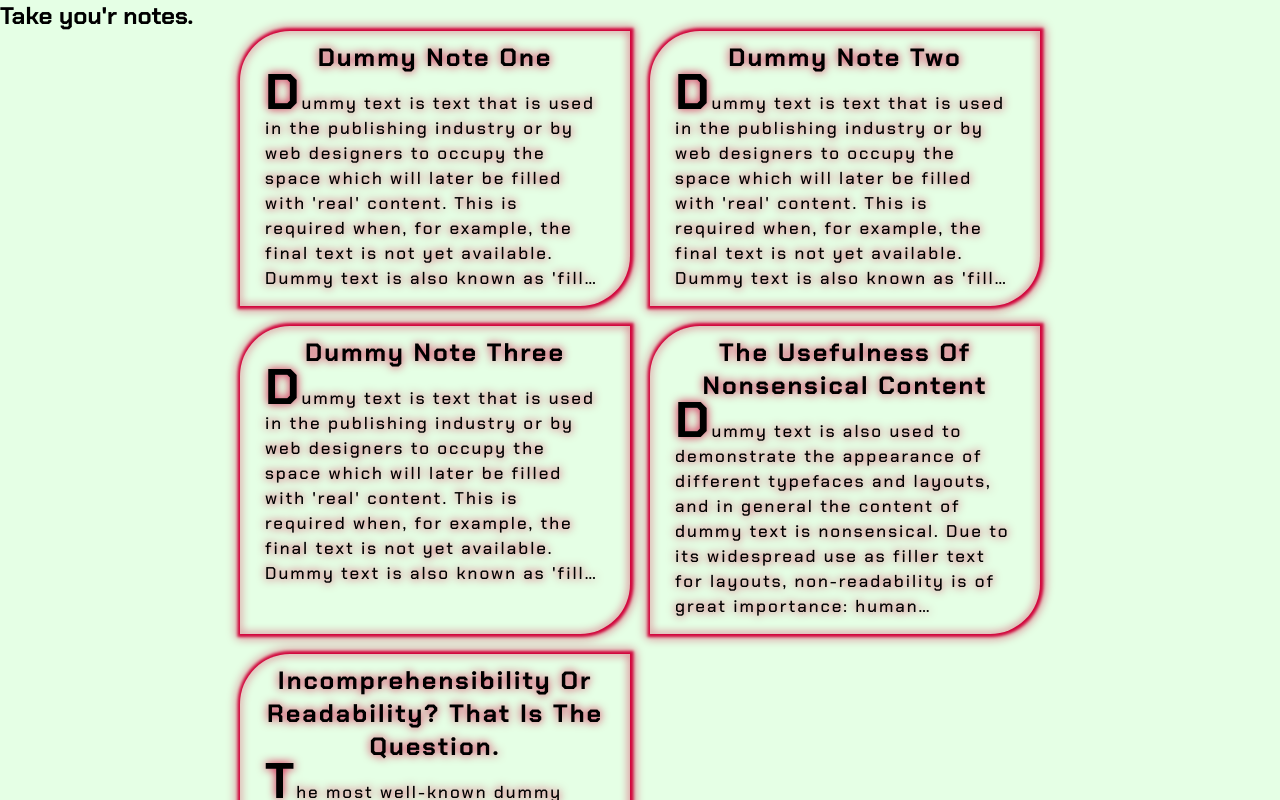
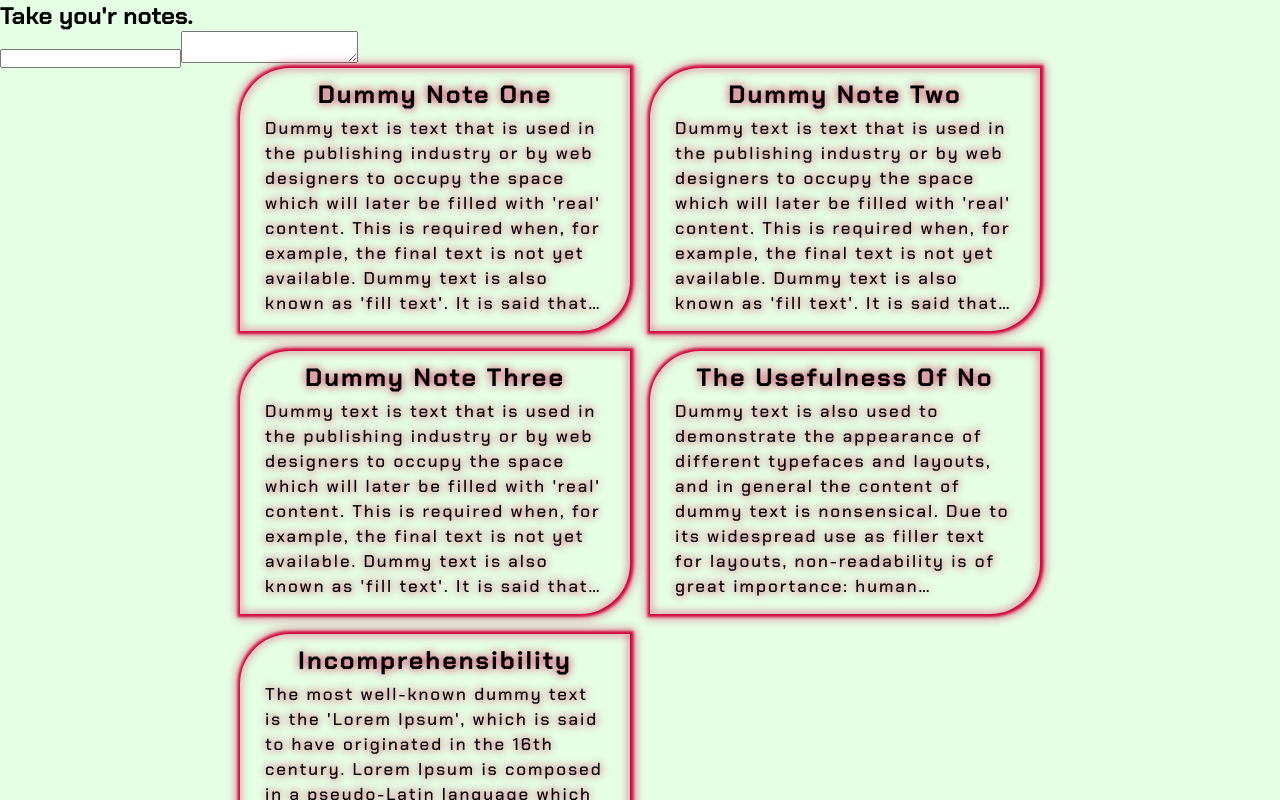
Before and after one commit to gebrina/react-note-app-with-testing, a React (Create React App) app: page / in a window 1280 px wide. Shown: the top 800 px of the page. Built offline with nearby package versions, Linux system fonts and the light colour scheme.

Commit message:
creatd add note form

```diff
--- a/src/components/card/Card.scss
+++ b/src/components/card/Card.scss
@@ -19,10 +19,6 @@
     -webkit-line-clamp: 8;
     -webkit-box-orient: vertical;
     overflow: hidden;
-    &:first-letter {
-      font-weight: 700;
-      font-size: 50px;
-    }
   }
 
   &:hover {
--- a/src/components/card/Card.tsx
+++ b/src/components/card/Card.tsx
@@ -9,7 +9,7 @@ const Card: FC<CardProps> = ({ note }) => {
   const { description, title } = note;
   return (
     <div className="card">
-      <h3 className="title">{title}</h3>
+      <h3 className="title">{title.substring(0, 20)}</h3>
       <p className="body">{description}</p>
     </div>
   );
--- a/src/components/form/Form.tsx
+++ b/src/components/form/Form.tsx
@@ -1,7 +1,39 @@
+import { ChangeEvent, useState } from "react";
 import "./Form.scss";
 
 const Form = () => {
-  return <form></form>;
+  const [title, setTitle] = useState("");
+  const [note, setNote] = useState("");
+
+  const handleNoteChange = (event: ChangeEvent<HTMLTextAreaElement>) => {
+    const {
+      target: { value },
+    } = event;
+    setNote(value);
+  };
+
+  const handleTitleChange = (event: ChangeEvent<HTMLInputElement>) => {
+    const {
+      target: { value },
+    } = event;
+
+    setTitle(value);
+  };
+  return (
+    <form>
+      <input
+        type="text"
+        value={title}
+        onChange={handleTitleChange}
+        className="input-filed"
+      />
+      <textarea
+        value={note}
+        onChange={handleNoteChange}
+        className="input-filed"
+      />
+    </form>
+  );
 };
 
 export default Form;
```
